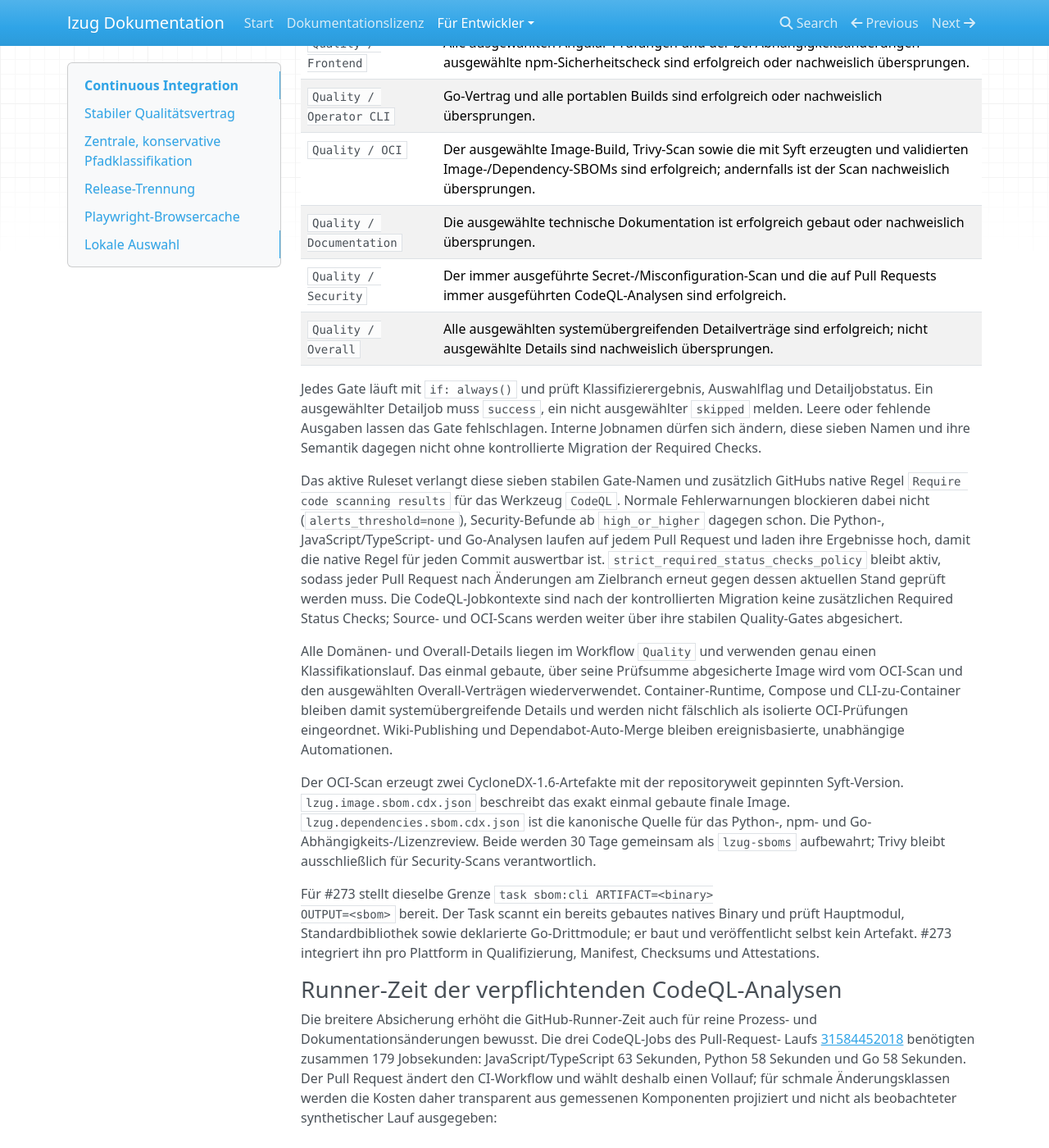
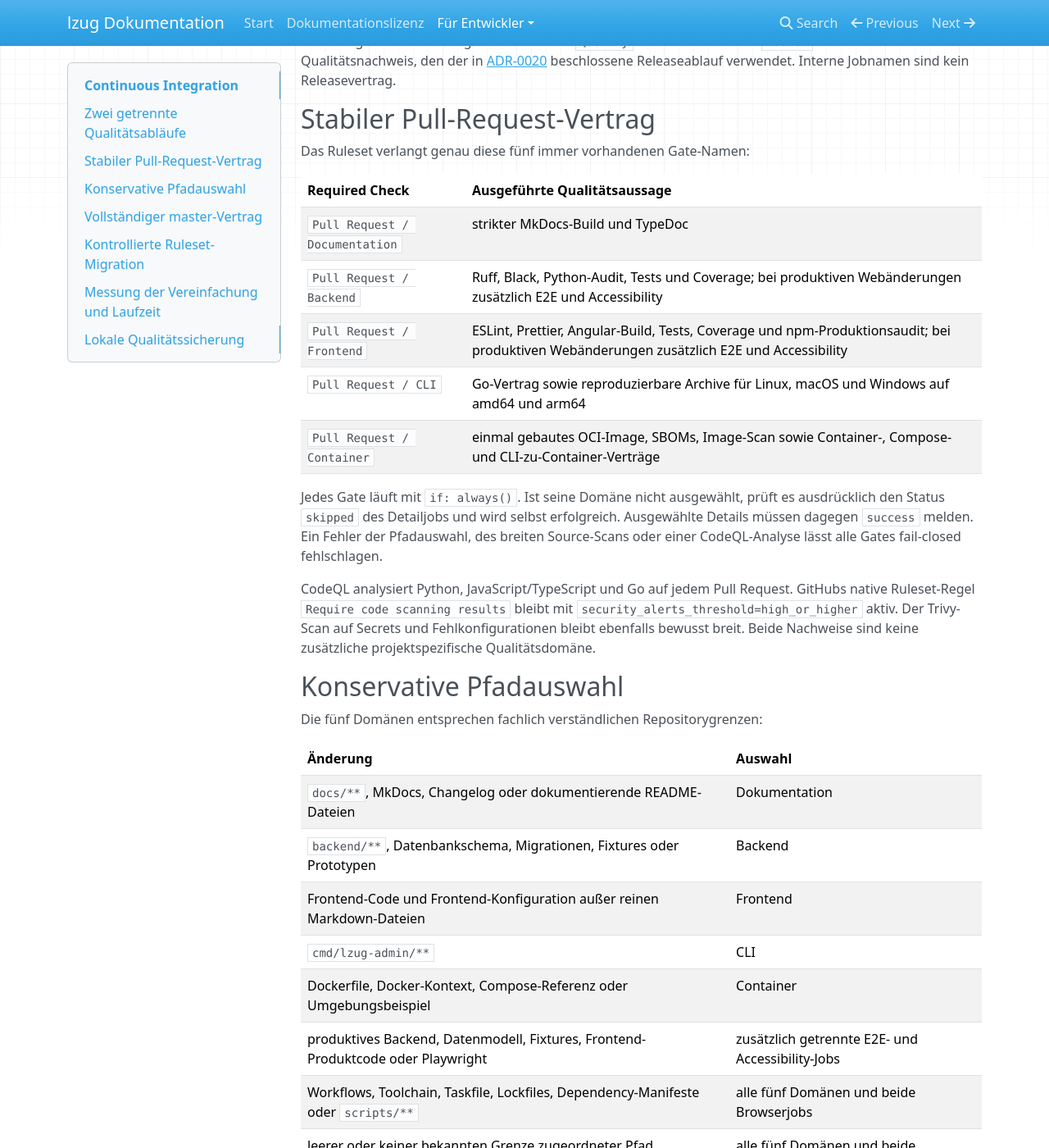
Before and after one commit to lxndrp/lzug, an MkDocs documentation site: the page built from docs/developers/continuous-integration.md, in a window 1280 px wide and 1400 px high, scrolled down 319 px. Shown: the whole window at 82% size. Built offline with MkDocs 1.6.1, drawn with Linux system fonts in a browser that asks for light colours; nearby versions of some CDN libraries; some of the changed text lies outside the part shown.

Commit message:
Simplify pull request and master quality workflows

```diff
--- a/docs/developers/continuous-integration.md
+++ b/docs/developers/continuous-integration.md
@@ -1,162 +1,144 @@
 # Continuous Integration
 
-## Stabiler Qualitätsvertrag
+## Zwei getrennte Qualitätsabläufe
 
-Pull Requests werden nach sieben Qualitätsdomänen geprüft. Ihre folgenden
-Gate-Namen sind die öffentliche, für Rulesets und nachgelagerte Release-Regeln
-verbindliche Schnittstelle:
+Pull Requests und der integrierte Stand besitzen bewusst unterschiedliche
+Workflows:
 
-| Stabiler Check | Erfolgsbedingung |
+- `.github/workflows/pull-request.yml` wählt mit der auf einen Commit gepinnten
+  Action `dorny/paths-filter` nur die betroffenen Qualitätsdomänen aus.
+- `.github/workflows/quality.yml` prüft jeden Push auf `master`, den
+  Wochenzeitplan und jeden manuellen Start vollständig. Dieser Workflow enthält
+  weder Pfadklassifikation noch Kompatibilitäts-Gates für Required Checks.
+
+Der erfolgreiche vollständige Workflow-Lauf `Quality` auf einer konkreten
+`master`-SHA ist damit der Qualitätsnachweis, den der in
+[ADR-0020](decisions/0020-minimaler-releaseablauf-mit-github-bordmitteln.md)
+beschlossene Releaseablauf verwendet. Interne Jobnamen sind kein
+Releasevertrag.
+
+## Stabiler Pull-Request-Vertrag
+
+Das Ruleset verlangt genau diese fünf immer vorhandenen Gate-Namen:
+
+| Required Check | Ausgeführte Qualitätsaussage |
 | --- | --- |
-| `Quality / Backend` | Alle ausgewählten Python-Prüfungen einschließlich Abhängigkeitsaudit sind erfolgreich; andernfalls sind die Detailjobs nachweislich übersprungen. |
-| `Quality / Frontend` | Alle ausgewählten Angular-Prüfungen und der bei Abhängigkeitsänderungen ausgewählte npm-Sicherheitscheck sind erfolgreich oder nachweislich übersprungen. |
-| `Quality / Operator CLI` | Go-Vertrag und alle portablen Builds sind erfolgreich oder nachweislich übersprungen. |
-| `Quality / OCI` | Der ausgewählte Image-Build, Trivy-Scan sowie die mit Syft erzeugten und validierten Image-/Dependency-SBOMs sind erfolgreich; andernfalls ist der Scan nachweislich übersprungen. |
-| `Quality / Documentation` | Die ausgewählte technische Dokumentation ist erfolgreich gebaut oder nachweislich übersprungen. |
-| `Quality / Security` | Der immer ausgeführte Secret-/Misconfiguration-Scan und die auf Pull Requests immer ausgeführten CodeQL-Analysen sind erfolgreich. |
-| `Quality / Overall` | Alle ausgewählten systemübergreifenden Detailverträge sind erfolgreich; nicht ausgewählte Details sind nachweislich übersprungen. |
+| `Pull Request / Documentation` | strikter MkDocs-Build und TypeDoc |
+| `Pull Request / Backend` | Ruff, Black, Python-Audit, Tests und Coverage; bei produktiven Webänderungen zusätzlich E2E und Accessibility |
+| `Pull Request / Frontend` | ESLint, Prettier, Angular-Build, Tests, Coverage und npm-Produktionsaudit; bei produktiven Webänderungen zusätzlich E2E und Accessibility |
+| `Pull Request / CLI` | Go-Vertrag sowie reproduzierbare Archive für Linux, macOS und Windows auf amd64 und arm64 |
+| `Pull Request / Container` | einmal gebautes OCI-Image, SBOMs, Image-Scan sowie Container-, Compose- und CLI-zu-Container-Verträge |
 
-Jedes Gate läuft mit `if: always()` und prüft Klassifizierergebnis,
-Auswahlflag und Detailjobstatus. Ein ausgewählter Detailjob muss `success`, ein
-nicht ausgewählter `skipped` melden. Leere oder fehlende Ausgaben lassen das
-Gate fehlschlagen. Interne Jobnamen dürfen sich ändern, diese sieben Namen und
-ihre Semantik dagegen nicht ohne kontrollierte Migration der Required Checks.
+Jedes Gate läuft mit `if: always()`. Ist seine Domäne nicht ausgewählt, prüft
+es ausdrücklich den Status `skipped` des Detailjobs und wird selbst
+erfolgreich. Ausgewählte Details müssen dagegen `success` melden. Ein Fehler
+der Pfadauswahl, des breiten Source-Scans oder einer CodeQL-Analyse lässt alle
+Gates fail-closed fehlschlagen.
 
-Das aktive Ruleset verlangt diese sieben stabilen Gate-Namen und zusätzlich
-GitHubs native Regel `Require code scanning results` für das Werkzeug `CodeQL`.
-Normale Fehlerwarnungen blockieren dabei nicht (`alerts_threshold=none`),
-Security-Befunde ab `high_or_higher` dagegen schon. Die Python-,
-JavaScript/TypeScript- und Go-Analysen laufen auf jedem Pull Request und laden
-ihre Ergebnisse hoch, damit die native Regel für jeden Commit auswertbar ist.
-`strict_required_status_checks_policy` bleibt aktiv, sodass jeder Pull Request
-nach Änderungen am Zielbranch erneut gegen dessen aktuellen Stand geprüft
-werden muss. Die CodeQL-Jobkontexte sind nach der kontrollierten Migration
-keine zusätzlichen Required Status Checks; Source- und OCI-Scans werden weiter
-über ihre stabilen Quality-Gates abgesichert.
+CodeQL analysiert Python, JavaScript/TypeScript und Go auf jedem Pull Request.
+GitHubs native Ruleset-Regel `Require code scanning results` bleibt mit
+`security_alerts_threshold=high_or_higher` aktiv. Der Trivy-Scan auf Secrets
+und Fehlkonfigurationen bleibt ebenfalls bewusst breit. Beide Nachweise sind
+keine zusätzliche projektspezifische Qualitätsdomäne.
 
-Alle Domänen- und Overall-Details liegen im Workflow `Quality` und verwenden
-genau einen Klassifikationslauf. Das einmal gebaute, über seine Prüfsumme
-abgesicherte Image wird vom OCI-Scan und den ausgewählten Overall-Verträgen
-wiederverwendet. Container-Runtime, Compose und CLI-zu-Container bleiben damit
-systemübergreifende Details und werden nicht fälschlich als isolierte
-OCI-Prüfungen eingeordnet. Wiki-Publishing und Dependabot-Auto-Merge bleiben
-ereignisbasierte, unabhängige Automationen.
+## Konservative Pfadauswahl
 
-Der OCI-Scan erzeugt zwei CycloneDX-1.6-Artefakte mit der repositoryweit
-gepinnten Syft-Version. `lzug.image.sbom.cdx.json` beschreibt das exakt einmal
-gebaute finale Image. `lzug.dependencies.sbom.cdx.json` ist die kanonische
-Quelle für das Python-, npm- und Go-Abhängigkeits-/Lizenzreview. Beide werden
-30 Tage gemeinsam als `lzug-sboms` aufbewahrt; Trivy bleibt ausschließlich für
-Security-Scans verantwortlich.
+Die fünf Domänen entsprechen fachlich verständlichen Repositorygrenzen:
 
-Für #273 stellt dieselbe Grenze `task sbom:cli ARTIFACT=<binary>
-OUTPUT=<sbom>` bereit. Der Task scannt ein bereits gebautes natives Binary und
-prüft Hauptmodul, Standardbibliothek sowie deklarierte Go-Drittmodule; er baut
-und veröffentlicht selbst kein Artefakt. #273 integriert ihn pro Plattform in
-Qualifizierung, Manifest, Checksums und Attestations.
+| Änderung | Auswahl |
+| --- | --- |
+| `docs/**`, MkDocs, Changelog oder dokumentierende README-Dateien | Dokumentation |
+| `backend/**`, Datenbankschema, Migrationen, Fixtures oder Prototypen | Backend |
+| Frontend-Code und Frontend-Konfiguration außer reinen Markdown-Dateien | Frontend |
+| `cmd/lzug-admin/**` | CLI |
+| Dockerfile, Docker-Kontext, Compose-Referenz oder Umgebungsbeispiel | Container |
+| produktives Backend, Datenmodell, Fixtures, Frontend-Produktcode oder Playwright | zusätzlich getrennte E2E- und Accessibility-Jobs |
+| Workflows, Toolchain, Taskfile, Lockfiles, Dependency-Manifeste oder `scripts/**` | alle fünf Domänen und beide Browserjobs |
+| leerer oder keiner bekannten Grenze zugeordneter Pfad | alle fünf Domänen und beide Browserjobs |
 
-### Runner-Zeit der verpflichtenden CodeQL-Analysen
+Reine Backend-Tests und `*.spec.ts`-Frontend-Tests wählen keine Browserjobs.
+Mehrere Änderungen vereinigen ihre Domänen. Prozessdateien wie `AGENTS.md`,
+`CONTRIBUTING.md` oder Issue-Prozessvorlagen sind bekannte Grenzen ohne
+Anwendungsdomäne; die fünf Gates bleiben sichtbar erfolgreich, während
+CodeQL und Source-Scan weiterhin laufen.
 
-Die breitere Absicherung erhöht die GitHub-Runner-Zeit auch für reine Prozess-
-und Dokumentationsänderungen bewusst. Die drei CodeQL-Jobs des Pull-Request-
-Laufs [31584452018](https://github.com/lxndrp/lzug/actions/runs/31584452018)
-benötigten zusammen 179 Jobsekunden: JavaScript/TypeScript 63 Sekunden, Python
-58 Sekunden und Go 58 Sekunden. Der Pull Request ändert den CI-Workflow und
-wählt deshalb einen Vollauf; für schmale Änderungsklassen werden die Kosten
-daher transparent aus gemessenen Komponenten projiziert und nicht als
-beobachteter synthetischer Lauf ausgegeben:
+Die Pfadfilter-Action liest bei Pull Requests die geänderten Dateien über die
+GitHub-API. Ein zweiter Filter verwendet die `every`-Semantik, um jeden nicht
+bekannten Pfad zu erkennen. Dadurch kann eine neue Repositorygrenze nicht
+unbemerkt sämtliche fachlichen Prüfungen überspringen.
 
-| Änderungsklasse | Gemessene bisherige Basis | Basis ohne temporäre Kompatibilitäts-Gates | Mit drei CodeQL-Jobs | Differenz zur bisherigen Basis |
-| --- | --- | --- | --- | --- |
-| reine Prozessänderung | 46 s / 11 Jobs, Lauf [31544583374](https://github.com/lxndrp/lzug/actions/runs/31544583374) | 40 s / 9 Jobs | 219 s / 12 Jobs | +173 s / +1 Job |
-| reine Dokumentationsänderung | 85 s / 12 Jobs, Lauf [31544471092](https://github.com/lxndrp/lzug/actions/runs/31544471092) | 78 s / 10 Jobs | 257 s / 13 Jobs | +172 s / +1 Job |
+## Vollständiger `master`-Vertrag
 
-Die frühere Basis enthielt zwei inzwischen entfernte Kompatibilitäts-Gates mit
-zusammen sechs beziehungsweise sieben Jobsekunden. Die Projektion addiert die
-gemessenen CodeQL-Zeiten zur bereinigten Basis. Sie macht damit die dauerhaften
-Mehrkosten des ausnahmslosen Merge-Schutzes nachvollziehbar, ohne parallele
-Joblaufzeiten mit der verstrichenen Workflow-Zeit zu verwechseln.
+`quality.yml` führt unabhängig vom Änderungsumfang parallel aus:
 
-## Zentrale, konservative Pfadklassifikation
+- Backend-, Frontend-, Dokumentations- und CLI-Qualität,
+- npm- und Python-Abhängigkeitsaudits,
+- OCI-Build, Dependency- und Image-SBOM, Trivy-Image-Scan,
+- Container-, Compose- und CLI-zu-Container-Verträge,
+- Browser-E2E und Accessibility als getrennte Jobs,
+- Source-Scan und CodeQL für alle drei vorhandenen Sprachen.
 
-`scripts/classify_quality_paths.py` ist die einzige Quelle für die
-Domänenauswahl Backend, Frontend, Betreiber-CLI, OCI, Dokumentation, Security
-und Overall. Interne Flags wählen zusätzlich npm-Audit, CodeQL außerhalb von
-Pull Requests, Image-Build,
-Container-Runtime, Compose, CLI-zu-Container, Browser-E2E und Accessibility
-aus. Mehrere geänderte Pfade vereinigen ihre Auswahlmengen.
+Die Domänenjobs rufen dieselben `task`-Teilaufgaben auf wie die lokale
+Qualitätssicherung. Der vollständige Lauf besitzt keine Pfadausgaben, keine
+ausgewählten oder übersprungenen Details und keinen künstlichen
+Required-Check-Gesamtstatus. Sein Workflow-Ergebnis ist der vollständige
+Nachweis für die geprüfte SHA.
 
-| Änderung | Ausgewählte Domänen und Details |
-| --- | --- |
-| Reine Prozess- und Metadaten, etwa `AGENTS.md` | keine Anwendungsdomäne; nur Klassifizierer, stabile Gates, der bewusst breite Source-Scan und alle drei CodeQL-Analysen |
-| `docs/**`, `mkdocs.yml`, Changelog oder technische README-Dateien | Dokumentation sowie alle drei CodeQL-Analysen |
-| `backend/tests/**` oder statische Prototyp-Testhilfen | Backend |
-| Produktives `backend/**`, `db/**`, Schema, Migrationen oder Fixtures | Backend, OCI, Dokumentation, Security und Overall mit getrennten E2E-/a11y-Details |
-| Betreiberprotokoll in `backend/admin.py` oder `backend/admin_service.py` | wie produktives Backend, zusätzlich Betreiber-CLI und CLI-zu-Container |
-| Frontend-Produktcode und produktive Build-Konfiguration | Frontend, OCI, Dokumentation, Security und Overall mit getrennten E2E-/a11y-Details |
-| Reine Frontend-Unit-Tests und zugehörige Unit-/Lint-Konfiguration | Frontend |
-| Playwright-Tests, Playwright-Konfiguration oder E2E-Server | Overall mit getrennten E2E-/a11y-Details |
-| `uv.lock` | Backend, OCI, Dokumentation, Security und Overall |
-| `frontend/package.json` oder `frontend/package-lock.json` | Frontend einschließlich npm-Audit, OCI, Dokumentation, Security und Overall |
-| Reiner Go-Code oder `go.mod` | Betreiber-CLI; keine Browser- oder OCI-Prüfung |
-| Dockerfile, Docker-Kontext oder Container-Smoke | OCI und Overall mit Container- und CLI-zu-Container-Vertrag |
-| Compose-Konfiguration und deren Laufzeitvertrag | Overall mit Image-, Compose- und CLI-zu-Container-Detail |
-| Security-Gate-Logik | Security mit CodeQL |
-| CI, Toolchain, gemeinsame Qualitätsskripte, leere oder unbekannte Grenzen | fail-closed alle Domänen und Details |
+## Kontrollierte Ruleset-Migration
 
-Pushes nach `main` oder `master`, der wöchentliche CI-Zeitplan und manuelle
-Läufe verwenden `--full-reason` und wählen unabhängig von geänderten Pfaden
-alles aus. Die Klassifikations- und Workflow-Verträge werden als Python-Tests
-ausgeführt.
+Die Migration von den früheren sieben `Quality / …`-Checks erfolgt ohne Phase
+fehlenden Schutzes:
 
-## Release-Trennung
+1. Ein Pull Request führt zunächst die fünf neuen Gates sowie CodeQL und den
+   Source-Scan erfolgreich aus, während die bisherigen Required Checks noch
+   aktiv sind.
+2. Das aktive Ruleset wird in einer einzelnen kontrollierten Änderung von den
+   sieben alten auf die fünf neuen Gate-Namen umgestellt.
+3. `strict_required_status_checks_policy=true`, die native CodeQL-Regel, das
+   aktive Enforcement und die leere Bypass-Liste bleiben unverändert.
+4. Erst der unter dieser Zielkonfiguration erneut geprüfte Pull Request darf
+   durch einen Maintainer gemergt werden.
 
-Normale Qualitätsworkflows reagieren ausschließlich auf Pull Requests, Branch-
-Pushes, Zeitplan oder manuellen Vollauf. Sie besitzen weder Schreibrecht auf
-Packages noch einen Veröffentlichungsschritt. Nach dem letzten regulären
-Milestone-Issue erzeugt der Release-Workflow höchstens ein offenes Gate-Issue
-und liest die erfolgreichen Checks des einmal bestimmten `master`-Commits.
-Nur nach der Freigabe des Environments `release` darf
-`.github/workflows/release.yml` den annotierten Tag, GHCR-Inhalte oder einen
-GitHub Release erzeugen. Ein normaler Pull Request, Merge oder erfolgreicher
-Qualitätslauf löst deshalb niemals eine Veröffentlichung aus.
+Der derzeitige Release-Workflow fragt bis zur getrennten Umsetzung von #347
+noch die historischen sieben Check-Namen ab. Zwischen #344 und #347 wird kein
+neuer Release veröffentlicht; `v0.1.0` bleibt unverändert. #347 ersetzt diese
+interne Checkliste gemäß ADR-0020 durch den erfolgreichen vollständigen
+`Quality`-Workflow-Lauf derselben `master`-SHA.
 
-## Playwright-Browsercache
+## Messung der Vereinfachung und Laufzeit
 
-Beide Browserjobs verwenden weiterhin
-`npx playwright install --with-deps chromium`. Davor wird
-`~/.cache/ms-playwright` mit einem Schlüssel aus Betriebssystem, Architektur und
-der in `frontend/package-lock.json` gelockten `@playwright/test`-Version
-wiederhergestellt. Ein Cache-Treffer ersetzt nur den Browserdownload, nicht die
-Installation beziehungsweise Prüfung der Systemabhängigkeiten.
+Vor #344 bestanden die eigene PR-/Master-Orchestrierung aus 904 Workflowzeilen,
+274 Zeilen Python-Klassifizierer und 453 Zeilen zugehörigen Workflow-, OCI- und
+Security-Vertragstests, zusammen 1.631 Zeilen. Die Umstellung entfernt den
+Klassifizierer vollständig. Die beiden getrennten Workflows und die auf
+Verhalten reduzierten Vertragstests umfassen zusammen 945 Zeilen: 686 Zeilen
+beziehungsweise 42,1 % weniger eigener Orchestrierungs- und Testcode.
 
-Bei Änderungen am Cache-Vertrag werden ein kalter Lauf und die warme
-Wiederholung desselben Commits verglichen. Maßgeblich sind Cache-Treffer,
-Installationsdauer und gesamte Dauer beider Browserjobs. Der konkrete Nachweis
-gehört in den umsetzenden Pull Request; der Cache bleibt nur bei reproduzierbar
-kürzerer Laufzeit und stabilen E2E-/Accessibility-Ergebnissen bestehen.
-Schlägt einer der Browserjobs fehl, stellt er seinen Playwright-Report
-unmittelbar für sieben Tage als GitHub-Actions-Artefakt bereit.
+Für die Laufzeit bleiben verstrichene Workflow-Zeit und summierte
+Runner-Jobsekunden getrennt. Die belegte Ausgangsbasis für reine Dokumentation
+ist Lauf
+[`31544471092`](https://github.com/lxndrp/lzug/actions/runs/31544471092)
+mit 85 Sekunden und zwölf Jobs. Für eine reine CLI-Änderung existiert im
+aktuellen Workflowbestand kein isolierter historischer PR-Lauf; deshalb wird
+kein synthetischer Ist-Wert als Messung ausgegeben. Stattdessen vergleicht der
+umsetzende Pull Request die realen Laufzeiten der neuen Dokumentations- und
+CLI-Details sowie der gemeinsamen CodeQL-/Source-Scan-Komponenten mit den
+entsprechenden Jobs des letzten vollständigen Ausgangslaufs. Da diese
+Komponenten parallel laufen, ist für die PR-Dauer jeweils der längste
+notwendige Pfad maßgeblich, nicht ihre Summe.
 
-## Lokale Auswahl
+## Lokale Qualitätssicherung
 
-Der Klassifizierer entscheidet die gehostete Auswahl. Lokal entsprechen ihm
-die Teilaufgaben `task quality:backend`, `task quality:frontend`,
-`task quality:operator`, `task quality:oci`, `task docs` und
-`task quality:overall`. Overall bündelt lokal denselben Container-, Compose-,
-CLI-zu-Container-, E2E- und Accessibility-Vertrag wie CI; die beiden
-Browserprüfungen bleiben eigene Untertasks und laufen lokal nacheinander, damit
-sie nicht um den gemeinsamen Angular-Worktree-Cache konkurrieren. In CI bleiben
-sie getrennte Detailjobs. Der produktive npm-Audit liegt in
-`task quality:security`. Image- und Quellcode-Scans sowie CodeQL bleiben wegen
-ihrer Trivy-/GitHub-Bindung gehostete Ergänzungen; der lokale OCI-Task baut
-dagegen dasselbe Dockerfile als `lzug:0.0.0-dev.local`, dessen Image die
-Overall-Verträge verwenden.
+Die lokale Auswahl bleibt in `Taskfile.yml` kanonisch:
 
-Für eng begrenzte Änderungen werden nur die betroffenen Teilaufgaben gewählt.
-Produktive Web-Grenzen ergänzen E2E und a11y getrennt, Compose-Grenzen den
-Compose- und CLI-zu-Container-Untertask. Bei CI-, Toolchain-, Security-,
-gemeinsamen oder unklaren Änderungen bleibt `task quality` der lokale Vollauf.
-Vor Browserprüfungen ist `task doctor` auszuführen. Die allgemeine lokale
-Auswahlmatrix steht ergänzend in
-[ADR-0009](decisions/0009-toolchain-und-entwicklungs-tasks.md).
+- `task quality:backend`, `task quality:frontend`, `task quality:operator`,
+  `task quality:oci`, `task quality:overall` und `task docs` für begrenzte
+  Änderungen,
+- `task quality` für CI-, Toolchain-, Dependency-, Security- oder andere
+  querschnittliche Änderungen.
+
+E2E und Accessibility bleiben getrennte Tasks. Vor gezielten Browserprüfungen
+ist `task doctor` auszuführen. Lokale Docker- und Podman-Prüfungen nutzen
+denselben gebauten Image-Vertrag; CodeQL und der gehostete Source-Scan bleiben
+GitHub-gebundene Ergänzungen. Die allgemeine risikobasierte Auswahl ist in
+[ADR-0009](decisions/0009-toolchain-und-entwicklungs-tasks.md) beschrieben.
```
Also changed, not shown: docs/developers/architecture/security-baseline.md (+14 -13 lines), 8 other files.
